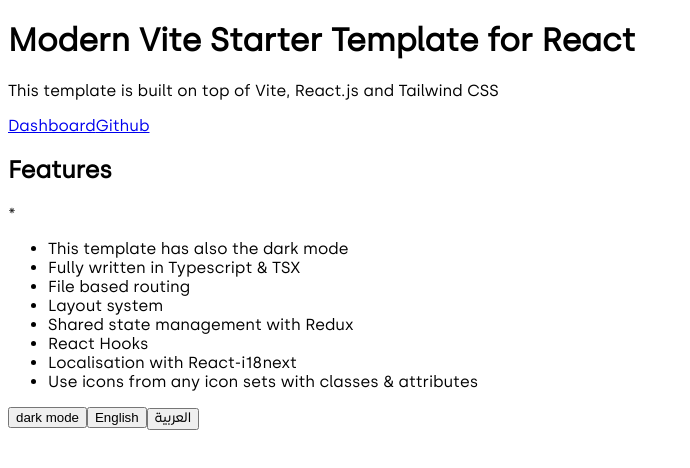
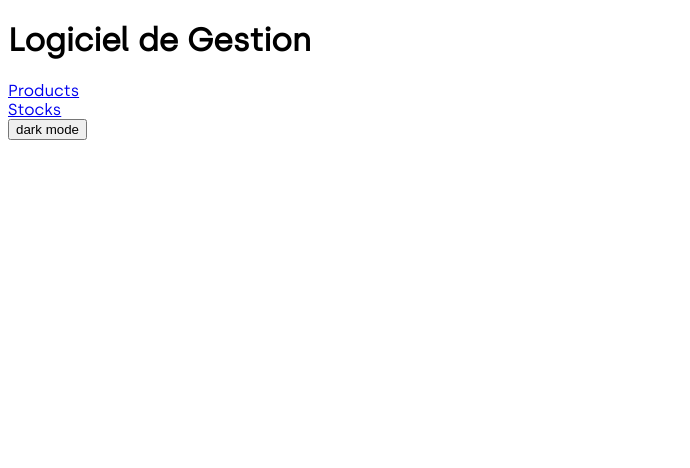
Before and after one commit to mattaiod/final-catchup-esgi, a React (Vite) app in the folder frontend/: page / in a window 1280 px wide. Shown: the top 468 px of the page, without its empty margins (0-690 px from the left). Built offline with nearby package versions, Linux system fonts and the light colour scheme.

Commit message:
cleanAppPage

```diff
--- a/frontend/src/App.tsx
+++ b/frontend/src/App.tsx
@@ -6,7 +6,6 @@
 import AuthRequired from './components/app/AuthRequired';
 import { Route, Routes } from 'react-router-dom';
 import Index from '@/pages/index';
-import About from './pages/About';
 import Dashboard from '@/pages/Dashboard';
 import Login from './pages/Login';
 import Signup from './pages/Signup';
@@ -22,12 +21,11 @@
           {/* <Route path="login" element={<Index />} /> */}
           <Route path="signup" element={<Signup />} />
           <Route path="login" element={<Login />} />
-          <Route path="products" element={<Products />} />
           {/* protected routes */}
+          <Route element={<AuthRequired />}>
+            <Route path="products" element={<Products />} />
+          </Route>
           <Route path="/" element={<Index />} />
-          <Route element={<AuthRequired />}>
-            <Route path="dashboard" element={<Dashboard />} />
-          </Route>
         </Routes>
       </Suspense>
     </div>
--- a/frontend/src/components/layout/Footer.tsx
+++ b/frontend/src/components/layout/Footer.tsx
@@ -1,5 +1,4 @@
 import Button from '../core/Button';
-import i18n from '@/i18n';
 import useDarkMode from '@/hooks/useDarkMode';
 import useDirection from '@/hooks/useDirection';
 
@@ -7,10 +6,6 @@
   const { toggleDark } = useDarkMode();
   const { toggleDirection } = useDirection();
 
-  function changeLang(lang: string) {
-    i18n.changeLanguage(lang);
-    toggleDirection();
-  }
   return (
     <footer className="flex justify-center w-full pb-4 text-white footer">
       <nav className="flex mt-6 text-xl" dir="ltr">
@@ -18,12 +13,6 @@
           <span className="i-solar-moon-bold-duotone dark:i-solar-sun-bold-duotone " />
           <span className="sr-only">dark mode</span>
         </Button>
-        <Button onClick={() => changeLang('en')} color="secondary" variant="text">
-          English
-        </Button>
-        <Button onClick={() => changeLang('ar')} color="secondary" variant="text" className="ar-text">
-          العربية
-        </Button>
       </nav>
     </footer>
   );
--- a/frontend/src/pages/Dashboard.tsx
+++ /dev/null
@@ -1,126 +0,0 @@
-import 'chart.js/auto';
-
-import { Bar, Doughnut } from 'react-chartjs-2';
-import { BarElement, CategoryScale, Chart as ChartJS, Legend, LinearScale, Title, Tooltip } from 'chart.js';
-
-import Card from '../components/core/Card';
-import DashboardLayout from '../layouts/DashboardLayout';
-
-export const options = {
-  responsive: true,
-  plugins: {
-    legend: {
-      position: 'top' as const,
-    },
-    title: {
-      display: true,
-      text: 'Chart.js Bar Chart',
-    },
-  },
-};
-
-const labels = ['January', 'February', 'March', 'April', 'May', 'June', 'July'];
-
-export const data = {
-  labels,
-  datasets: [
-    {
-      label: 'Dataset 1',
-      data: labels.map(() => Math.floor(Math.random() * 100)),
-      backgroundColor: '#088b96',
-    },
-    {
-      label: 'Dataset 2',
-      data: labels.map(() => Math.floor(Math.random() * 100)),
-      backgroundColor: '#c79507',
-    },
-  ],
-};
-
-ChartJS.register(CategoryScale, LinearScale, BarElement, Title, Tooltip, Legend);
-
-export default function Dashboard() {
-  const doughnutOptions = {
-    data: {
-      datasets: [
-        {
-          data: [11, 39, 50],
-          backgroundColor: ['#088b96', '#0081F7', '#c79507'],
-          label: 'Dataset 1',
-        },
-      ],
-      labels: ['Shoes', 'Shirts', 'Bags'],
-    },
-    options: {
-      responsive: true,
-      cutoutPercentage: 80,
-    },
-    legend: {
-      display: false,
-    },
-  };
-
-  return (
-    <DashboardLayout>
-      <div className="flex items-center justify-center w-full h-full ">
-        <section className="w-full p-4 space-y-4 ">
-          <div className="flex flex-wrap w-full space-x-4 space-y-4 text-slate-500 dark:text-slate-300 rtl:space-x-reverse ">
-            <Card className="flex-1 first:mt-4 first:ml-4">
-              <div className="flex items-center h-32 space-x-4 rtl:space-x-reverse">
-                <div className="flex items-center justify-center p-2 bg-green-300 rounded-full w-14 h-14">
-                  <span className="i-solar-ticket-broken text-2xl text-green-700 "></span>
-                </div>
-                <div className="text-center">
-                  <h1 className="text-4xl font-black">$5.670</h1>
-                  <span className="text-xs ">Earned this month</span>
-                </div>
-              </div>
-            </Card>
-            <Card className="flex-1">
-              <div className="flex items-center justify-center h-32 space-x-4 rtl:space-x-reverse min-w-max">
-                <div className="flex items-center justify-center p-2 rounded-full w-14 h-14 bg-slate-100">
-                  <span className="i-solar-user-broken text-2xl text-slate-500"></span>
-                </div>
-                <div className="text-center">
-                  <h1 className="text-4xl font-black">+78</h1>
-                  <span className="text-xs ">New clients</span>
-                </div>
-              </div>
-            </Card>
-            <Card className="flex-1">
-              <div className="flex items-center justify-center h-32 space-x-4 rtl:space-x-reverse min-w-max">
-                <div className="flex items-center justify-center p-2 bg-yellow-200 rounded-full w-14 h-14">
-                  <span className="i-solar-box-broken text-2xl text-yellow-500"></span>
-                </div>
-                <div className="text-center">
-                  <h1 className="text-4xl font-black">+1426</h1>
-                  <span className="text-xs ">Articles sold</span>
-                </div>
-              </div>
-            </Card>
-            <Card className="flex-1">
-              <div className="flex items-center justify-center h-32 space-x-4 rtl:space-x-reverse min-w-max">
-                <div className="flex items-center justify-center p-2 bg-pink-200 rounded-full w-14 h-14">
-                  <span className="i-solar-chat-dots-broken text-2xl text-pink-500"></span>
-                </div>
-                <div className="text-center">
-                  <h1 className="text-4xl font-black">28</h1>
-                  <span className="text-xs ">Pending contacts</span>
-                </div>
-              </div>
-            </Card>
-          </div>
-
-          <div className="flex flex-col w-full space-x-4 space-y-4 rtl:pl-1 md:flex-row charts rtl:space-x-reverse">
-            <Card className="flex items-center md:w-4/12 first:mt-4 first:ml-4">
-              <Doughnut {...doughnutOptions} />
-            </Card>
-            <Card className="md:w-8/12">
-              <Bar options={options} data={data} />
-            </Card>
-          </div>
-        </section>
-      </div>
-    </DashboardLayout>
-  );
-}
--- a/frontend/src/pages/index.tsx
+++ b/frontend/src/pages/index.tsx
@@ -12,16 +12,6 @@
   const navigate = useNavigate();
   const username = useSelector((state: RootState) => state.user);
   const { t } = useTranslation();
-  const featureKeys = [
-    'features.template_use_dark_mode',
-    'features.fully_written_in_typescript',
-    'features.file_based_routing',
-    'features.layout_system',
-    'features.shared_state_management_with_redux',
-    'features.react_hooks',
-    'features.localization_with_react_i18next',
-    'features.use_icons_from_any_icon_sets',
-  ];
 
   return (
     <HomeLayout>
@@ -32,55 +22,25 @@
           </div>
 
           <h1 className="max-w-xl text-5xl landing-title font-extrabold leading-normal text-center text-transparent 2xl:max-w-none bg-clip-text bg-gradient-to-r from-secondary-500 to-secondary-800 dark:from-secondary-300 dark:to-secondary-600">
-            {t('home.template_desc')}
+            {'Logiciel de Gestion'}
           </h1>
-
-          <p className="py-4 text-lg text-center">{t('home.template_sub_desc')}</p>
 
           <div className="flex justify-center w-full p-4 space-x-2 rtl:space-x-reverse ">
             <Button
               as={Link}
-              to="/dashboard"
+              to="/products"
               color="secondary"
               size="lg"
               prependIcon="i-solar-window-frame-bold-duotone"
             >
-              <span>{t('home.dashboard')}</span>
-            </Button>
-
-            <Button
-              as={Link}
-              to="https://github.com/boussadjra/vitesse-react"
-              target="_blank"
-              color="secondary"
-              variant="outline"
-              size="lg"
-              prependIcon="i-tabler-brand-github"
-            >
-              <span>Github</span>
+              <span>{'Products'}</span>
             </Button>
           </div>
 
-          <div className="w-full p-4 mt-8">
-            <div className="flex flex-col items-center justify-center ">
-              <h2 className="font-bold">{t('home.features')}</h2>
-              <div className="flex items-center space-x-2 rtl:space-x-reverse">
-                <span className="inline-block w-10 h-1 rounded-full bg-secondary-600 dark:bg-secondary-300"></span>
-                <span className="i-solar-star-bold-duotone text-secondary-600 dark:text-secondary-300">*</span>
-                <span className="inline-block w-10 h-1 rounded-full bg-secondary-600 dark:bg-secondary-300"></span>
-              </div>
-            </div>
-
-            <div className="flex justify-center pt-8 pl-4 ">
-              <ul className="flex flex-col justify-start space-y-4 ">
-                {featureKeys.map((featureKey) => (
-                  <li key={featureKey} className="flex items-center space-x-2 rtl:space-x-reverse">
-                    <span className="text-2xl text-secondary-600 dark:text-secondary-300 i-solar-check-circle-bold-duotone"></span>
-                    <span>{t(featureKey)}</span>
-                  </li>
-                ))}
-              </ul>
-            </div>
+          <div className="flex justify-center w-full p-4 space-x-2 rtl:space-x-reverse ">
+            <Button as={Link} to="/stocks" color="secondary" size="lg" prependIcon="i-solar-window-frame-bold-duotone">
+              <span>{'Stocks'}</span>
+            </Button>
           </div>
         </div>
       </div>
```
Also changed, not shown: frontend/src/pages/About.tsx (deleted, +0 -25 lines).
